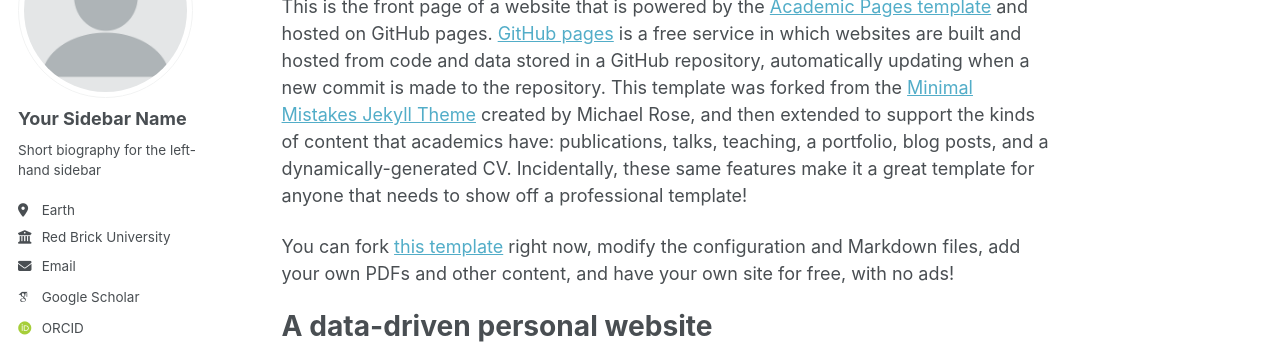
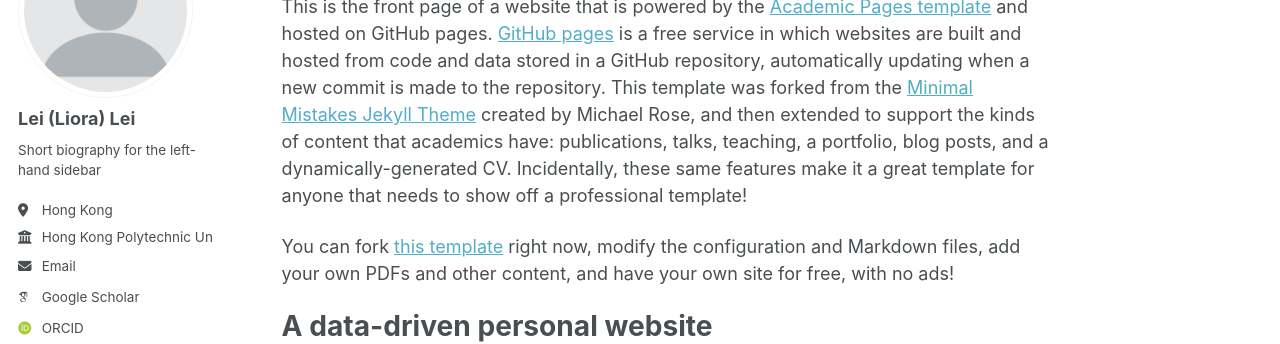
Before and after one commit to Liora-Lei/Lei-Lei, a Jekyll site: the page built from _pages/about.md, in a window 1280 px wide. Shown: the part 176-520 px from the top of the page. Built offline with Jekyll 4.4.1, drawn with Linux system fonts in a browser that asks for light colours; some web fonts are replaced; a script that is not in the unit is left out.

Commit message:
Update _config.yml

```diff
--- a/_config.yml
+++ b/_config.yml
@@ -24,13 +24,13 @@
 author:
   # Biographic information
   avatar           : "profile.png"
-  name             : "Your Sidebar Name"
+  name             : "Lei (Liora) Lei"
   pronouns         : # example: "she/her"
   bio              : "Short biography for the left-hand sidebar"
-  location         : "Earth"
-  employer         : "Red Brick University"
+  location         : "Hong Kong"
+  employer         : "Hong Kong Polytechnic University"
   uri              : # URL
-  email            : "none@example.org"
+  email            : "lei-liora.lei@connect.polyu.hk"
 
   # Academic websites
   academia         : # URL
```
